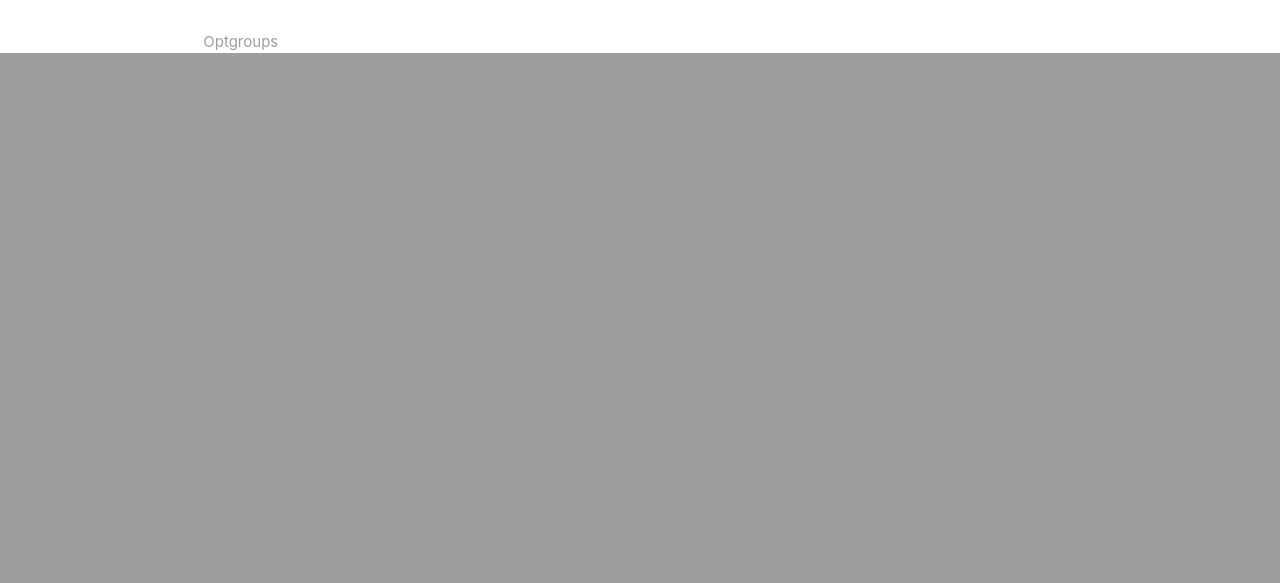
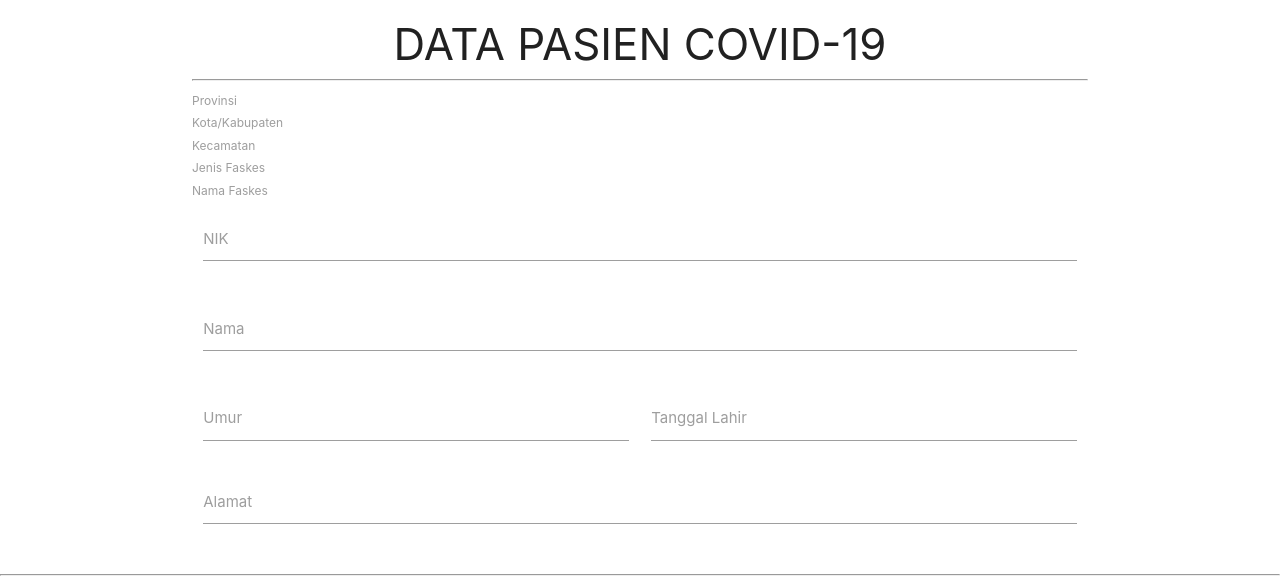
Before and after one commit to gerryron/Uas-Kelompok6, a PHP site: page / in a window 1280 px wide. Shown: the part 789-1372 px from the top of the page. Before the commit the page ends 842 px from the top, so only its background shows below. Run offline with PHP 8.4, Linux system fonts and the light colour scheme; grey boxes are pictures that could not be loaded.

Commit message:
update data pasien

```diff
--- a/index.php
+++ b/index.php
@@ -1,5 +1,6 @@
 <?php
- echo "hello";
+  //buat koneksi ke database uas-kelompok6
+  mysqli_connect()
 
 
 
@@ -50,29 +51,73 @@
             </div>
         </section>
         <!--Input Data-->
-        <section id="data" class="data">
-            <div class="container">
-                <div class="input-field col s12">
-                    <select>
-                      <optgroup label="">
-                        <option value="1">Option 1</option>
-                        <option value="2">Option 2</option>
-                      </optgroup>
-                      <optgroup label="team 2">
-                        <option value="3">Option 3</option>
-                        <option value="4">Option 4</option>
-                      </optgroup>
-                    </select>
-                    <label>Optgroups</label>
-                </div>
+      <div class="container mb-5">
+	      <h3 align="center" style="margin: 60px 10px 10px 10px;">DATA PASIEN COVID-19</h3><hr>
+        <div class="row">
+          <div class="col-sm-6">
+            <div class="form-group">
+              <label>Provinsi</label>
+              <select class="form-control" name="provinsi" id="provinsi">
+                <option value=""> Pilih Provinsi</option>
+              </select>
             </div>
-        </section>
+
+            <div class="form-group">
+              <label>Kota/Kabupaten</label>
+              <select class="form-control" name="kabupaten" id="kabupaten">
+                <option value=""></option>
+              </select>
+            </div>
+
+            <div class="form-group">
+              <label>Kecamatan</label>
+              <select class="form-control" name="kecamatan" id="kecamatan">
+                <option value=""></option>
+              </select>
+            </div>
+            <div class="form-group">
+              <label>Jenis Faskes</label>
+              <select class="form-control" name="jenis" id="jenis">
+                <option value=""></option>
+              </select>
+            </div>
+            <div class="form-group">
+              <label>Nama Faskes</label>
+              <select class="form-control" name="faskes" id="faskes">
+                <option value=""></option>
+              </select>
+            </div>
+            <div class="input-field col s12">
+              <textarea id="textarea2" class="materialize-textarea" data-length="120"></textarea>
+              <label for="textarea2">NIK</label>
+            </div>
+            <div class="input-field col s12">
+              <textarea id="textarea2" class="materialize-textarea" data-length="120"></textarea>
+              <label for="textarea2">Nama</label>
+            </div>
+            <div class="input-field col s6">
+              <input id="umur" type="number" class="validate">
+              <label for="umur">Umur</label>
+            </div>
+            <div class="input-field col s6">
+              <input id="hp" type="text" class="validate">
+              <label for="hp">Tanggal Lahir</label>
+            </div>
+            <div class="input-field col s12">
+              <textarea id="alamat" class="materialize-textarea" data-length="120"></textarea>
+              <label for="alamat">Alamat</label>
+          </div>
+          </div>
+        </div>
+      </form>
+    </div>
+          </div>
+        </div>
+        <hr>
+      </div>
 
       <!--JavaScript at end of body for optimized loading-->
       <script type="text/javascript" src="js/materialize.min.js"></script>
-      <script>
-          const data = document.querySelectorAll('.data');
-          M.Data.init(data);
-      </script>
+
     </body>
   </html>
```
